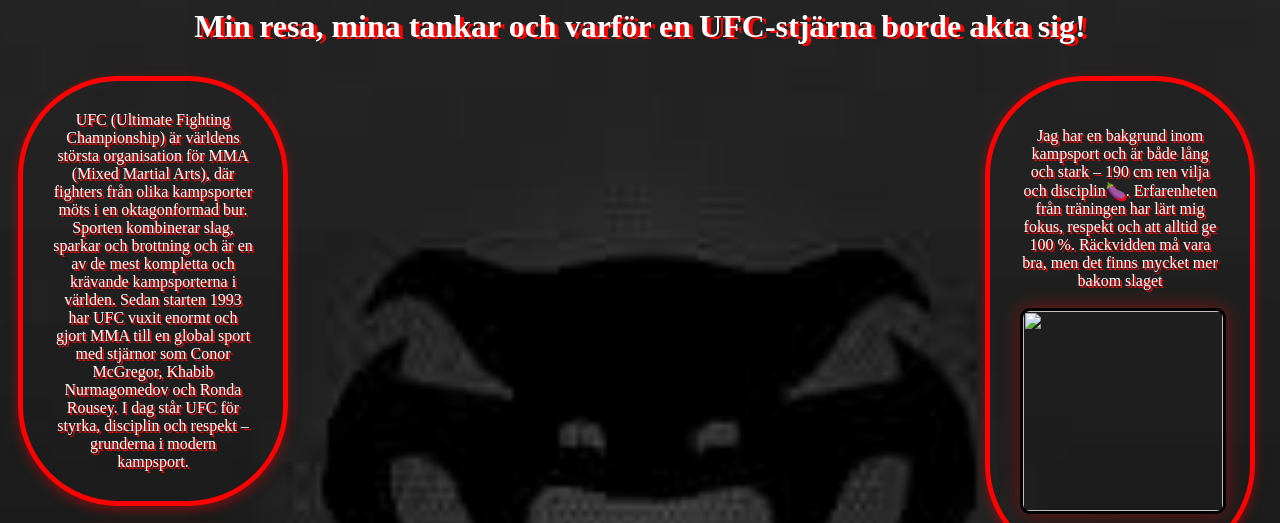
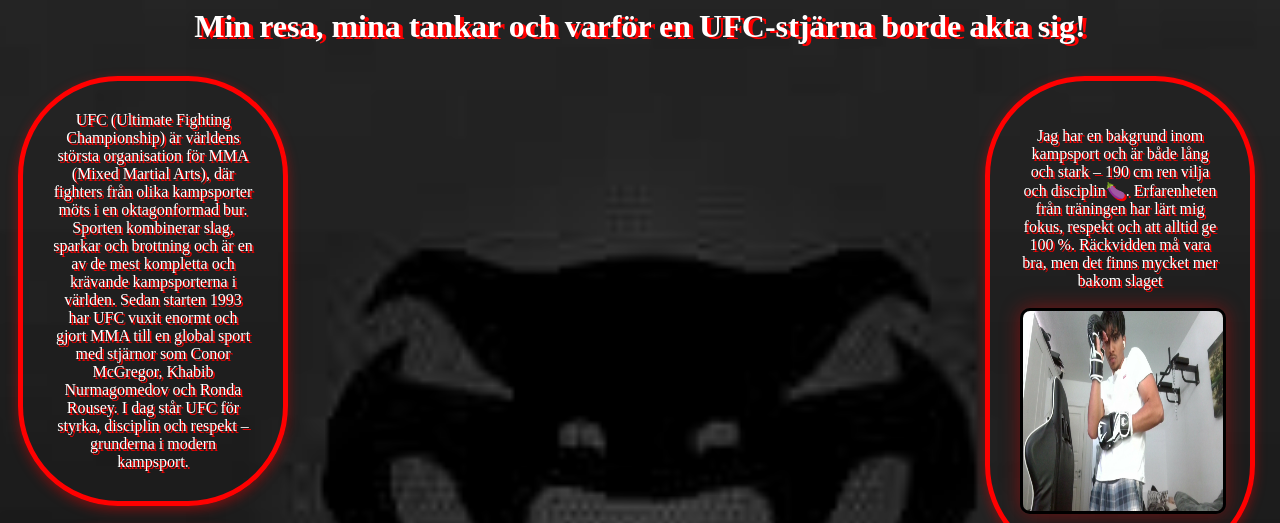
Before and after one commit to Wallab1ng0/UFC-hemsida, a plain HTML site: page index.html in a window 1280 px wide. Shown: the top 523 px of the page. Drawn offline with Linux system fonts and the light colour scheme.

Commit message:
index.html

```diff
--- a/index.html
+++ b/index.html
@@ -14,7 +14,7 @@
 </div>
 <div class="i2">
 <div class="z">
-<p> Jag har en bakgrund inom kampsport och är både lång och stark – 190 cm ren vilja och disciplin🍆. Erfarenheten från träningen har lärt mig fokus, respekt och att alltid ge 100 %. Räckvidden må vara bra, men det finns mycket mer bakom slaget <br><br> <img class="jag" src="images/Jag.jpg" width = "200" height = "200"> </p>
+<p> Jag har en bakgrund inom kampsport och är både lång och stark – 190 cm ren vilja och disciplin🍆. Erfarenheten från träningen har lärt mig fokus, respekt och att alltid ge 100 %. Räckvidden må vara bra, men det finns mycket mer bakom slaget <br><br> <img class="jag" src="Jag.jpg" width = "200" height = "200"> </p>
 </div>
 <div class="vertical-menu">
   <a href="index.html" class="active">Home</a><br><br><br>
```
